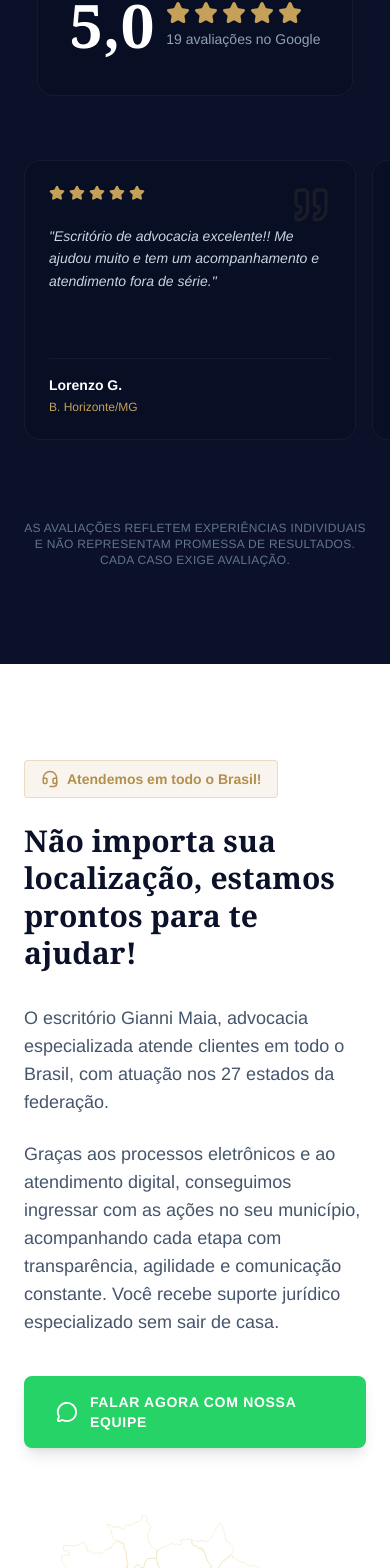
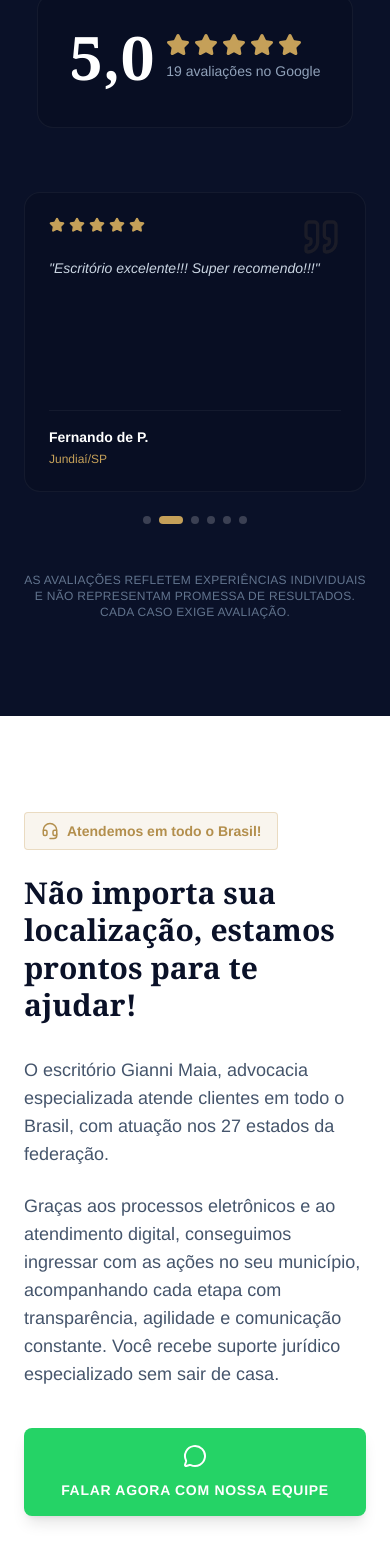
Before and after one commit to aTaskAI/Dra-Gianni-Maia, a React (Vite) app: page / in a window 390 px wide. Shown: the part 9672-11240 px from the top of the page. Built offline with nearby package versions, Linux system fonts and the light colour scheme; a web font is replaced by a local one.

Commit message:
refactor: improve mobile responsiveness and UI
Adjust layout padding, button styles, and component responsiveness. Added a testimonial auto-slider for better engagement.

```diff
--- a/src/components/CallToAction.tsx
+++ b/src/components/CallToAction.tsx
@@ -40,10 +40,10 @@ export default function CallToAction() {
             href={whatsappLink}
             target="_blank"
             rel="noopener noreferrer"
-            className="inline-flex items-center justify-center gap-3 bg-[#25D366] hover:bg-[#1ebd5a] text-white px-10 py-5 text-lg font-bold uppercase tracking-wider rounded-lg transition-all shadow-lg hover:shadow-[#25D366]/20 hover:-translate-y-1"
+            className="w-full sm:w-auto inline-flex flex-col sm:flex-row items-center justify-center gap-2 sm:gap-3 bg-[#25D366] hover:bg-[#1ebd5a] text-white px-6 sm:px-10 py-4 sm:py-5 text-sm md:text-lg font-bold uppercase tracking-wider rounded-lg transition-all shadow-lg hover:shadow-[#25D366]/20 hover:-translate-y-1 text-center"
           >
-            <MessageCircle size={24} />
-            Falar agora com nossa equipe
+            <MessageCircle className="w-6 h-6 sm:w-8 sm:h-8 mb-1 sm:mb-0" />
+            <span>Falar agora com nossa equipe</span>
           </a>
         </motion.div>
       </div>
--- a/src/components/Hero.tsx
+++ b/src/components/Hero.tsx
@@ -6,7 +6,7 @@ export function Hero() {
   const whatsappLink = "https://api.whatsapp.com/send/?phone=5535987135775&text=Ol%C3%A1%21+Gostaria+de+agendar+uma+an%C3%A1lise+jur%C3%ADdica+do+meu+caso.&type=phone_number&app_absent=0";
 
   return (
-    <section id="inicio" className="relative min-h-[100svh] flex items-center pt-24 pb-16 overflow-hidden">
+    <section id="inicio" className="relative min-h-[100svh] flex items-center pt-32 lg:pt-40 pb-16 overflow-hidden">
       {/* Background with overlay */}
       <div className="absolute inset-0 z-0">
         <div className="absolute inset-0 bg-gradient-to-br from-primary-900 via-primary-800 to-slate-900 opacity-95 z-10" />
--- a/src/components/NationalCoverage.tsx
+++ b/src/components/NationalCoverage.tsx
@@ -43,10 +43,10 @@ export default function NationalCoverage() {
               href={whatsappLink}
               target="_blank"
               rel="noopener noreferrer"
-              className="mt-10 inline-flex items-center justify-center gap-3 bg-[#25D366] hover:bg-[#1ebd5a] text-white px-8 py-4 text-sm md:text-base font-bold uppercase tracking-wider rounded-lg transition-all shadow-lg hover:shadow-[#25D366]/20 hover:-translate-y-1"
+              className="mt-10 w-full sm:w-auto inline-flex flex-col sm:flex-row items-center justify-center gap-2 sm:gap-3 bg-[#25D366] hover:bg-[#1ebd5a] text-white px-6 sm:px-8 py-4 text-sm md:text-base font-bold uppercase tracking-wider rounded-lg transition-all shadow-lg hover:shadow-[#25D366]/20 hover:-translate-y-1 text-center"
             >
-              <MessageCircle size={24} />
-              Falar agora com nossa equipe
+              <MessageCircle className="w-6 h-6 sm:w-6 sm:h-6 mb-1 sm:mb-0" />
+              <span>Falar agora com nossa equipe</span>
             </a>
           </motion.div>
 
--- a/src/components/SocialMedia.tsx
+++ b/src/components/SocialMedia.tsx
@@ -56,7 +56,7 @@ export function SocialMedia() {
                 href="https://www.instagram.com/gianni_maia/"
                 target="_blank"
                 rel="noopener noreferrer"
-                className="inline-flex items-center justify-center gap-2 px-8 py-3 bg-transparent border border-gold-500 text-gold-500 hover:bg-gold-500/20 hover:text-white font-bold uppercase text-xs tracking-widest rounded-sm transition-all group"
+                className="whitespace-nowrap inline-flex items-center justify-center gap-2 px-8 py-3 bg-transparent border border-gold-500 text-gold-500 hover:bg-gold-500/20 hover:text-white font-bold uppercase text-xs tracking-widest rounded-sm transition-all group"
               >
                 Conheça nossa rede social
                 <ExternalLink size={16} className="group-hover:translate-x-1 transition-transform" />
@@ -117,7 +117,7 @@ export function SocialMedia() {
                 href="https://www.instagram.com/giannimaia_advocacia?igsh=ZzNvazZ5eTJnOGh5"
                 target="_blank"
                 rel="noopener noreferrer"
-                className="inline-flex items-center justify-center gap-2 px-8 py-3 bg-transparent border border-gold-500 text-gold-500 hover:bg-gold-500/20 hover:text-white font-bold uppercase text-xs tracking-widest rounded-sm transition-all group"
+                className="whitespace-nowrap inline-flex items-center justify-center gap-2 px-8 py-3 bg-transparent border border-gold-500 text-gold-500 hover:bg-gold-500/20 hover:text-white font-bold uppercase text-xs tracking-widest rounded-sm transition-all group"
               >
                 Conheça nossa rede social
                 <ExternalLink size={16} className="group-hover:translate-x-1 transition-transform" />
--- a/src/components/Testimonials.tsx
+++ b/src/components/Testimonials.tsx
@@ -1,6 +1,7 @@
-import { motion } from 'motion/react';
+import { motion, AnimatePresence } from 'motion/react';
 import { Star, Quote, ExternalLink } from 'lucide-react';
 import { ASSETS } from '../config/assets';
+import { useState, useEffect } from 'react';
 
 const TESTIMONIALS = [
   {
@@ -42,6 +43,15 @@ const TESTIMONIALS = [
 ];
 
 export function Testimonials() {
+  const [currentSlide, setCurrentSlide] = useState(0);
+
+  useEffect(() => {
+    const timer = setInterval(() => {
+      setCurrentSlide((prev) => (prev + 1) % TESTIMONIALS.length);
+    }, 4000);
+    return () => clearInterval(timer);
+  }, []);
+
   return (
     <section id="depoimentos" className="py-24 bg-[#0A1128] relative">
       <div className="max-w-7xl mx-auto px-6 lg:px-8">
@@ -92,12 +102,17 @@ export function Testimonials() {
           )}
         </div>
 
-        {/* Mobile Slider (Native Scroll Snap) */}
-        <div className="flex md:hidden overflow-x-auto snap-x snap-mandatory gap-4 pb-8 -mx-6 px-6 [&::-webkit-scrollbar]:hidden [-ms-overflow-style:none] [scrollbar-width:none]">
-          {TESTIMONIALS.map((testimonial) => (
-            <div
-              key={`mobile-${testimonial.id}`}
-              className="w-[85vw] flex-shrink-0 snap-center bg-primary-800/50 p-6 sm:p-8 rounded-2xl border border-white/5 relative flex flex-col min-h-[280px]"
+        {/* Mobile Slider (Auto-play with Dots) */}
+        <div className="block md:hidden relative w-full mb-8">
+          <div className="relative min-h-[300px] sm:min-h-[280px]">
+            <AnimatePresence mode="wait">
+              <motion.div
+                key={currentSlide}
+                initial={{ opacity: 0, x: 20 }}
+                animate={{ opacity: 1, x: 0 }}
+                exit={{ opacity: 0, x: -20 }}
+                transition={{ duration: 0.3 }}
+                className="absolute inset-0 bg-primary-800/50 p-6 sm:p-8 rounded-2xl border border-white/5 flex flex-col"
               >
                 <Quote className="text-gold-500/10 absolute top-6 right-6 w-10 h-10" />
 
@@ -107,16 +122,31 @@ export function Testimonials() {
                   ))}
                 </div>
 
-              <p className="text-slate-300 italic mb-8 relative z-10 leading-relaxed text-sm flex-grow">
-                "{testimonial.text}"
+                <p className="text-slate-300 italic mb-6 relative z-10 leading-relaxed text-sm flex-grow">
+                  "{TESTIMONIALS[currentSlide].text}"
                 </p>
 
                 <div className="mt-auto border-t border-white/5 pt-4">
-                <p className="text-white font-semibold text-sm">{testimonial.name}</p>
-                <p className="text-gold-500 text-xs mt-1">{testimonial.role}</p>
+                  <p className="text-white font-semibold text-sm">{TESTIMONIALS[currentSlide].name}</p>
+                  <p className="text-gold-500 text-xs mt-1">{TESTIMONIALS[currentSlide].role}</p>
                 </div>
+              </motion.div>
+            </AnimatePresence>
           </div>
+
+          {/* Indicators */}
+          <div className="flex justify-center gap-2 mt-6">
+            {TESTIMONIALS.map((_, index) => (
+              <button
+                key={`dot-${index}`}
+                onClick={() => setCurrentSlide(index)}
+                className={`h-2 rounded-full transition-all duration-300 ${
+                  currentSlide === index ? 'bg-gold-500 w-6' : 'bg-white/20 w-2'
+                }`}
+                aria-label={`Ver depoimento ${index + 1}`}
+              />
             ))}
+          </div>
         </div>
 
         {/* Desktop Grid */}
--- a/src/components/WhatsAppWidget.tsx
+++ b/src/components/WhatsAppWidget.tsx
@@ -101,7 +101,7 @@ export function WhatsAppWidget() {
         animate={{ scale: 1, opacity: 1 }}
         transition={{ delay: 0.5, type: "spring", stiffness: 200, damping: 20 }}
         onClick={() => setIsOpen(!isOpen)}
-        className="flex items-center sm:bg-white sm:text-[#0A1128] sm:px-4 sm:py-3 sm:rounded-full sm:shadow-2xl sm:space-x-3 cursor-pointer sm:border-2 sm:border-[#25D366] hover:scale-105 transition-transform"
+        className="flex items-center bg-transparent sm:bg-white sm:text-[#0A1128] sm:px-4 sm:py-3 sm:rounded-full sm:shadow-2xl sm:space-x-3 cursor-pointer sm:border-2 sm:border-[#25D366] hover:scale-105 transition-transform outline-none"
         aria-label="Falar pelo WhatsApp"
       >
         <div className="w-14 h-14 sm:w-8 sm:h-8 bg-[#25D366] rounded-full flex items-center justify-center relative shadow-lg sm:shadow-none">
```
Lines whose indentation alone changed are shown as unchanged.
